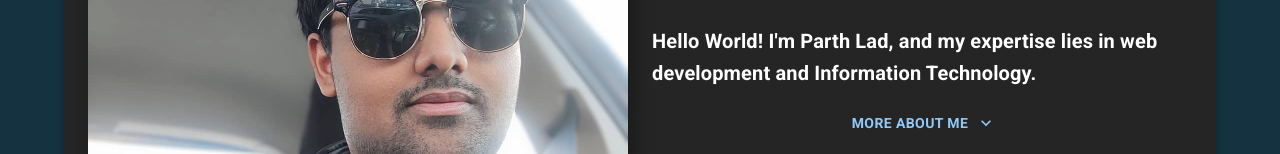
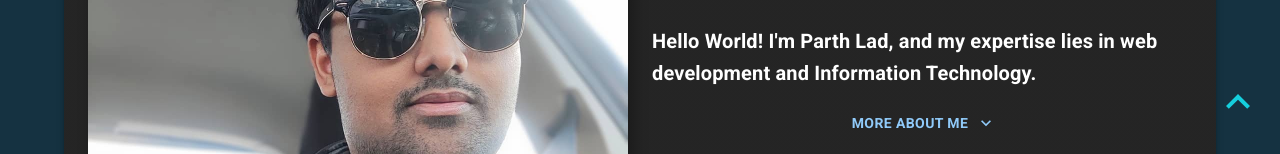
Before and after one commit to ParthKLad/web-portfolio, a React (Create React App) app: page / in a window 1280 px wide. Shown: the part 646-800 px from the top of the page. Built offline with nearby package versions, Linux system fonts and the light colour scheme.

Commit message:
added uparrow for ease navigation

```diff
--- a/src/App.js
+++ b/src/App.js
@@ -7,6 +7,8 @@ import Projects from './components/Projects';
 import Contacts from './components/Contacts';
 import Footer from './components/footer';
 import { ThemeProvider } from './context/ThemeContext';
+import UpArrow from './components/UpArrow';
+
 import './style.css';
 import './App.css';
 
@@ -51,12 +53,14 @@ function App() {
             <div ref={projectsRef}><Projects /></div>
             <div ref={contactsRef}><Contacts /></div>
           </main>
-          <Footer /> {/* Add this line to include the Footer component */}
-
+          <Footer /> {/* Footer component */}
         </div>
+        {/* Place the UpArrow component here */}
+        <UpArrow />
       </div>
     </ThemeProvider>
   );
 }
 
+
 export default App;
--- a/src/components/Navbar.js
+++ b/src/components/Navbar.js
@@ -6,6 +6,7 @@ import {
 import DarkModeIcon from '@mui/icons-material/DarkMode';
 import LightModeIcon from '@mui/icons-material/LightMode';
 import { ThemeContext } from '../context/ThemeContext';
+import UpArrow from './UpArrow';
 import './Navbar.css';
 
 function Navbar({ refs }) {
@@ -62,6 +63,7 @@ function Navbar({ refs }) {
     }
   };
 
+
   return (
     <>
       <CssBaseline />
@@ -72,7 +74,6 @@ function Navbar({ refs }) {
         color: 'inherit',
         transition: 'background-color 0.3s ease',
       }}>
-
 
         <Toolbar sx={{ justifyContent: 'space-between', alignItems: 'center' }}>
           {/* Logo and Title: Clicking redirects to the home section */}
--- /dev/null
+++ b/src/components/UpArrow.js
@@ -0,0 +1,67 @@
+import React from 'react';
+import { IconButton } from '@mui/material';
+import KeyboardArrowUpIcon from '@mui/icons-material/KeyboardArrowUp';
+
+const UpArrow = () => {
+  const scrollToTop = () => {
+    window.scrollTo({
+      top: 0,
+      behavior: 'smooth',
+    });
+  };
+
+  // Define a function to determine the right position based on screen width
+  const getRightPosition = () => {
+    return window.innerWidth < 768 ? '-10px' : '10px'; // Example breakpoint at 768px
+  };
+
+  const [rightPosition, setRightPosition] = React.useState(getRightPosition());
+
+  React.useEffect(() => {
+    const handleResize = () => {
+      setRightPosition(getRightPosition());
+    };
+
+    window.addEventListener('resize', handleResize);
+
+    // Clean up the event listener on component unmount
+    return () => window.removeEventListener('resize', handleResize);
+  }, []);
+
+  const bounceAnimation = `
+    @keyframes bounce {
+      0%, 20%, 50%, 80%, 100% {
+        transform: translateY(0);
+      }
+      40% {
+        transform: translateY(-20px);
+      }
+      60% {
+        transform: translateY(-10px);
+      }
+    }
+  `;
+
+  return (
+    <>
+      <style>{bounceAnimation}</style>
+      <IconButton
+        onClick={scrollToTop}
+        style={{
+          position: 'fixed',
+          bottom: '20px',
+          right: rightPosition, // Use the state variable
+          zIndex: 1000,
+          color: '#15CFDD', // Arrow color
+          backgroundColor: 'transparent', // Background color
+          border: 'none',
+          animation: 'bounce 2s infinite', // Applying bounce animation
+        }}
+      >
+        <KeyboardArrowUpIcon style={{ fontSize: '48px' }} /> {/* Making the arrow bigger */}
+      </IconButton>
+    </>
+  );
+};
+
+export default UpArrow;
```
Also changed, not shown: src/images/uparrow.png (added). Lines whose indentation alone changed are shown as unchanged.
